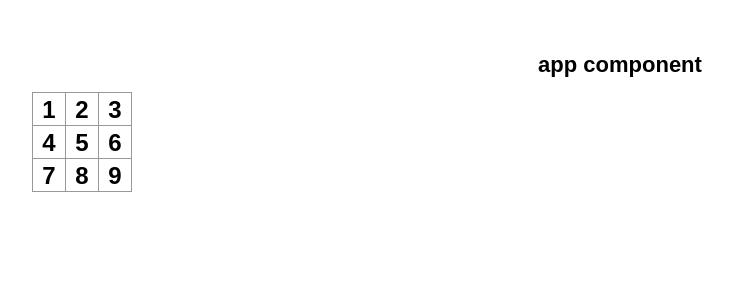
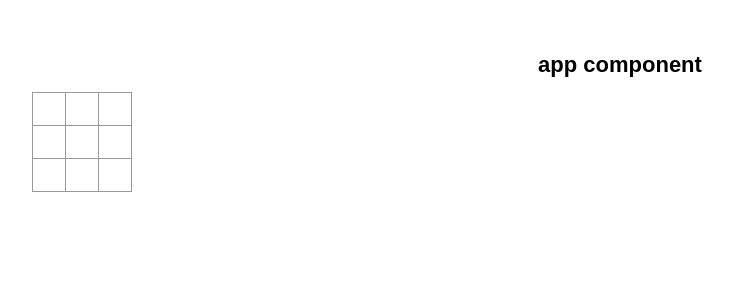
Before and after one commit to nad1yah/my-react-app, a React (Vite) app: page / in a window 1280 px wide. Shown: the top 300 px of the page, without its empty margins (20-753 px from the left). Built offline with nearby package versions, Linux system fonts and the light colour scheme.

Commit message:
making value prop into a hook thats declared in our square component; removing the value prop from square component and removing value declaration in square declarations in board

```diff
--- a/src/App.jsx
+++ b/src/App.jsx
@@ -12,7 +12,10 @@
   );
 }
 
-export function Square({ value }) {
+export function Square() {
+  const [value, setValue] = useState(null);
+
+
   function handleClick() {
     console.log('clicked!');
   }
@@ -31,19 +34,19 @@
   return (
     <>
       <div className="board-row">
-        <Square value="1" />
-        <Square value="2" />
-        <Square value="3" />
+        <Square />
+        <Square />
+        <Square />
       </div>
       <div className="board-row">
-        <Square value="4" />
-        <Square value="5" />
-        <Square value="6" />
+        <Square />
+        <Square />
+        <Square />
       </div>
       <div className="board-row">
-        <Square value="7" />
-        <Square value="8" />
-        <Square value="9" />
+        <Square />
+        <Square />
+        <Square />
       </div>
     </>
   );
```
